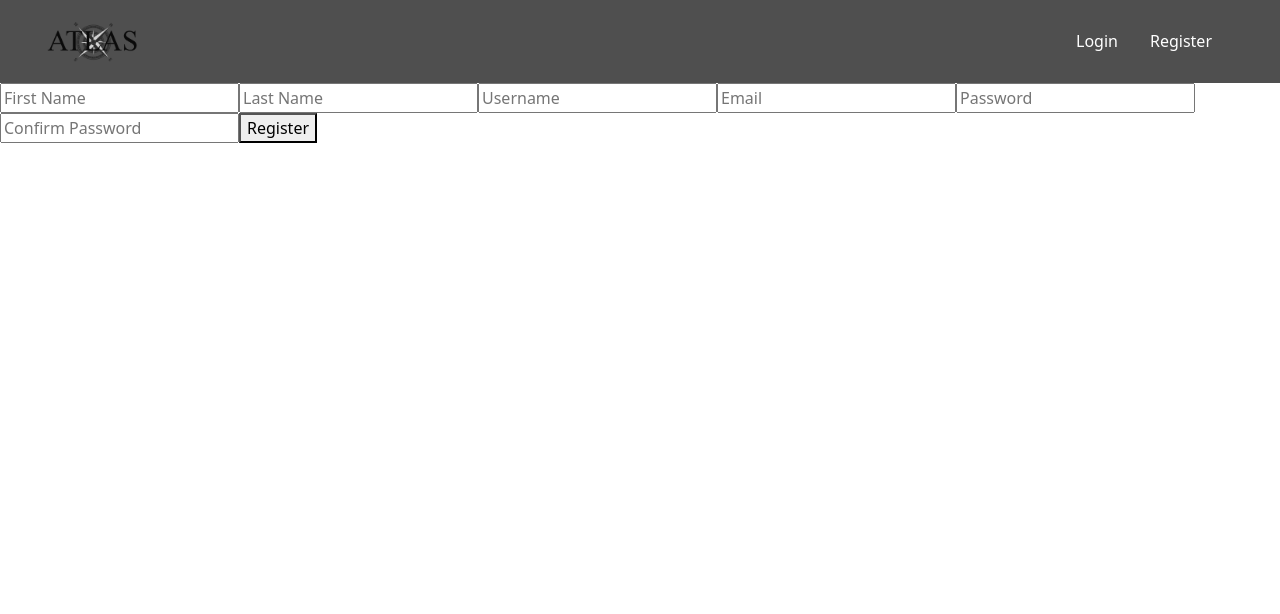
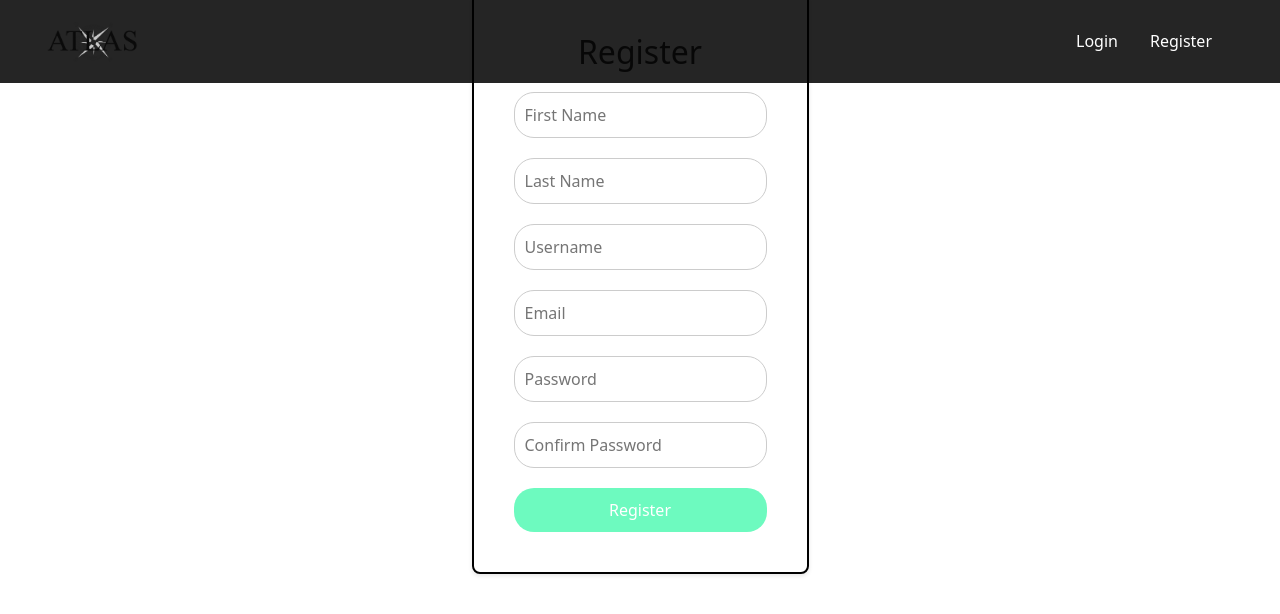
Before and after one commit to ajscatman/ATLAS, a React (Create React App) app in the folder atlas/frontend/: page /register in a window 1280 px wide. Shown: the top 614 px of the page. Built offline with nearby package versions, Linux system fonts and the light colour scheme.

Commit message:
login and registration form styling

```diff
--- /dev/null
+++ b/atlas/frontend/src/LoginForm.css
@@ -0,0 +1,53 @@
+.login-container {
+    display: flex;
+    justify-content: center;
+    align-items: center;
+    height: 100vh;
+    background-color: #ffffff;
+    padding-bottom: 400px; /* adjust for page */
+  }
+
+  .login-form-container {
+    background-color: #fff;
+    padding: 40px;
+    border-radius: 8px;
+    box-shadow: 0 2px 4px rgba(0, 0, 0, 0.1);
+    border: 2px solid #000;
+  }
+
+  .login-heading {
+    text-align: center;
+    margin-bottom: 20px;
+    color: #333;
+  }
+
+  .login-form {
+    display: flex;
+    flex-direction: column;
+  }
+
+  .form-group {
+    margin-bottom: 20px;
+  }
+
+  .form-input {
+    padding: 10px;
+    border-radius: 20px;
+    border: 1px solid #ccc;
+    font-size: 16px;
+  }
+
+  .login-button {
+    padding: 10px;
+    border-radius: 20px;
+    border: none;
+    background-color: #0031f792;
+    color: #ffffff;
+    font-size: 16px;
+    cursor: pointer;
+  }
+
+  .login-button:hover {
+    /* background-color: #ffffff; */
+    color: #000000;
+  }
--- a/atlas/frontend/src/LoginForm.js
+++ b/atlas/frontend/src/LoginForm.js
@@ -2,6 +2,7 @@ import React, { useState } from 'react';
 import axios from 'axios';
 import { useNavigate } from 'react-router-dom';
 import { toast } from 'react-toastify';
+import './LoginForm.css';
 
 const LoginForm = () => {
   const [username, setUsername] = useState('');
@@ -29,21 +30,32 @@ const LoginForm = () => {
   };
 
   return (
-    <form onSubmit={handleSubmit}>
+    <div className="login-container">
+      <div className="login-form-container">
+        <h2 className="login-heading">Login</h2>
+        <form onSubmit={handleSubmit} className="login-form">
+          <div className="form-group">
             <input
               type="text"
               placeholder="Username"
               value={username}
               onChange={(e) => setUsername(e.target.value)}
+              className="form-input"
             />
+          </div>
+          <div className="form-group">
             <input
               type="password"
               placeholder="Password"
               value={password}
               onChange={(e) => setPassword(e.target.value)}
+              className="form-input"
             />
-      <button type="submit">Login</button>
+          </div>
+          <button type="submit" className="login-button">Login</button>
         </form>
+      </div>
+    </div>
   );
 };
 
--- a/atlas/frontend/src/NavigationBar.css
+++ b/atlas/frontend/src/NavigationBar.css
@@ -1,5 +1,5 @@
 .navbar {
-    background-color: #141414be;
+    background-color: #000000da;
     padding: 1rem;
   }
 
--- /dev/null
+++ b/atlas/frontend/src/RegistrationForm.css
@@ -0,0 +1,52 @@
+.registration-container {
+    display: flex;
+    justify-content: center;
+    align-items: center;
+    height: 100vh;
+    background-color: #ffffff;
+    padding-bottom: 400px;
+  }
+
+  .registration-form-container {
+    background-color: #fff;
+    padding: 40px;
+    border-radius: 8px;
+    box-shadow: 0 2px 4px rgba(0, 0, 0, 0.1);
+    border: 2px solid #000;
+  }
+
+  .registration-heading {
+    text-align: center;
+    margin-bottom: 20px;
+    color: #333;
+  }
+
+  .registration-form {
+    display: flex;
+    flex-direction: column;
+  }
+
+  .form-group {
+    margin-bottom: 20px;
+  }
+
+  .form-input {
+    padding: 10px;
+    border-radius: 20px;
+    border: 1px solid #ccc;
+    font-size: 16px;
+  }
+
+  .registration-button {
+    padding: 10px;
+    border-radius: 20px;
+    border: none;
+    background-color: #00f79092;
+    color: #ffffff;
+    font-size: 16px;
+    cursor: pointer;
+  }
+
+  .registration-button:hover {
+    color: #000000;
+  }
--- a/atlas/frontend/src/RegistrationForm.js
+++ b/atlas/frontend/src/RegistrationForm.js
@@ -2,6 +2,7 @@ import React, { useState } from 'react';
 import axios from 'axios';
 import { useNavigate } from 'react-router-dom';
 import { toast } from 'react-toastify';
+import './RegistrationForm.css';
 
 const RegistrationForm = () => {
   const [firstName, setFirstName] = useState('');
@@ -33,45 +34,68 @@ const RegistrationForm = () => {
   };
 
   return (
-    <form onSubmit={handleSubmit}>
+    <div className="registration-container">
+      <div className="registration-form-container">
+        <h2 className="registration-heading">Register</h2>
+        <form onSubmit={handleSubmit} className="registration-form">
+          <div className="form-group">
             <input
               type="text"
               placeholder="First Name"
               value={firstName}
               onChange={(e) => setFirstName(e.target.value)}
+              className="form-input"
             />
+          </div>
+          <div className="form-group">
             <input
               type="text"
               placeholder="Last Name"
               value={lastName}
               onChange={(e) => setLastName(e.target.value)}
+              className="form-input"
             />
+          </div>
+          <div className="form-group">
             <input
               type="text"
               placeholder="Username"
               value={username}
               onChange={(e) => setUsername(e.target.value)}
+              className="form-input"
             />
+          </div>
+          <div className="form-group">
             <input
               type="email"
               placeholder="Email"
               value={email}
               onChange={(e) => setEmail(e.target.value)}
+              className="form-input"
             />
+          </div>
+          <div className="form-group">
             <input
               type="password"
               placeholder="Password"
               value={password}
               onChange={(e) => setPassword(e.target.value)}
+              className="form-input"
             />
+          </div>
+          <div className="form-group">
             <input
               type="password"
               placeholder="Confirm Password"
               value={password2}
               onChange={(e) => setPassword2(e.target.value)}
+              className="form-input"
             />
-      <button type="submit">Register</button>
+          </div>
+          <button type="submit" className="registration-button">Register</button>
         </form>
+      </div>
+    </div>
   );
 };
 
```
Lines whose indentation alone changed are shown as unchanged.
